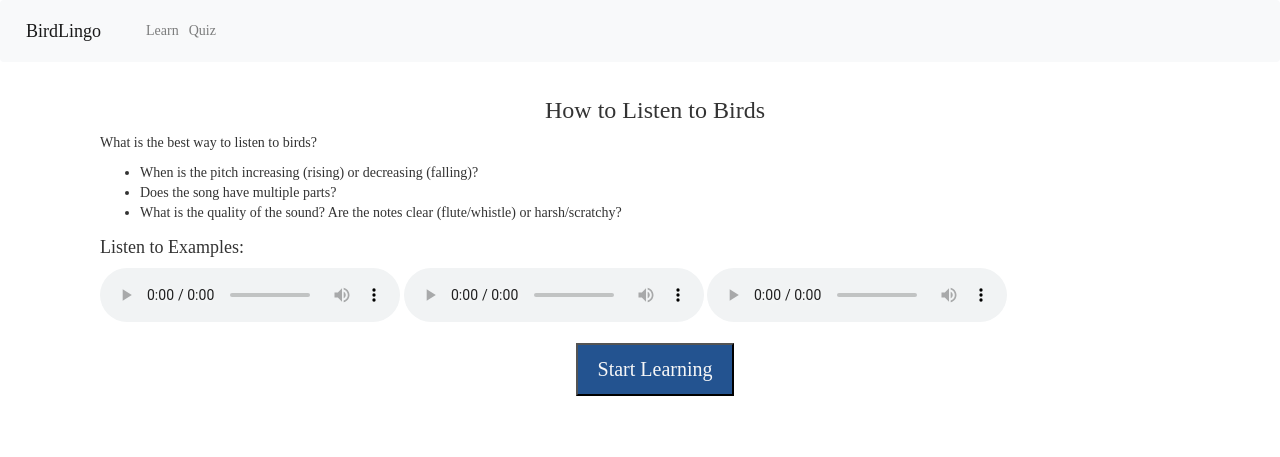
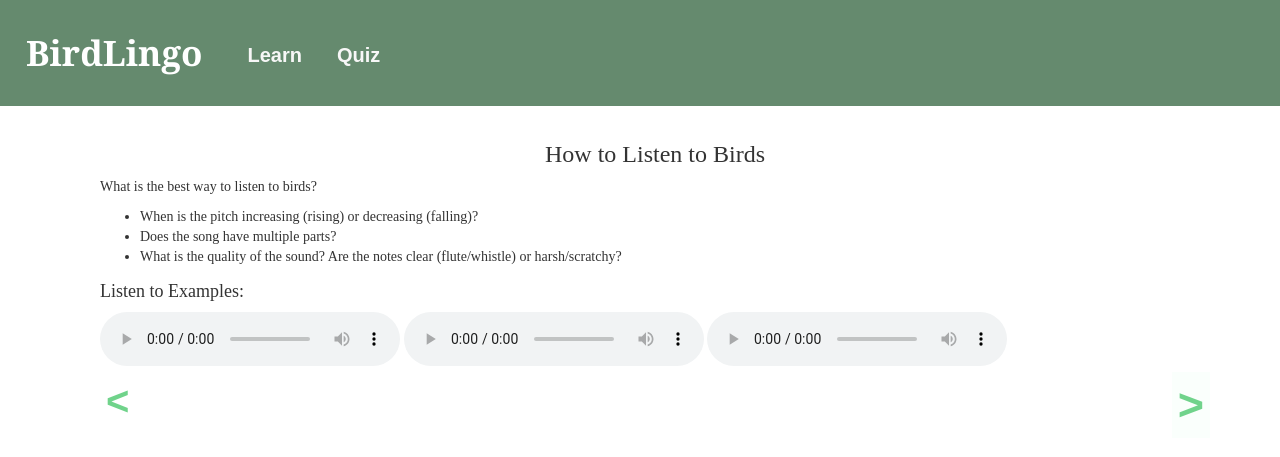
Before and after one commit to aditihaiman/BirdLingo, a Flask app: page /learn/0 in a window 1280 px wide. Shown: the top 457 px of the page. Run offline with Flask 3, Linux system fonts and the light colour scheme; some libraries are stand-ins or nearby versions.

Commit message:
made navbar and prev and next buttons

```diff
--- a/server.py
+++ b/server.py
@@ -14,7 +14,7 @@ learn_data = {
         "id": 0,
         "name": "Red-Tailed Hawk",
         "intro-text": "Let's start with something easy: ",
-        "image": "https://www.allaboutbirds.org/guide/assets/photo/319861731-1280px.jpg",
+        "image": "../static/media/red_tailed_hawk.jpeg",
         "audio": "media/Hawk.mp3",
         "attention": [
             "When is it rising or falling in pitch?",
--- a/static/main.css
+++ b/static/main.css
@@ -93,7 +93,7 @@ body {
 }
 
 .accent{
-    background-color: #506544
+    background-color: #658a6e
 }
 
 .lightgray{
@@ -105,28 +105,32 @@ body {
 }
 
 /* ====================================== */
-
-.big-button{
-    background-color: #b5ca8d;
-    height: 200px;
-    width: 400px;
-    margin: auto;
-    line-height: 200px;
-    cursor: pointer;
-    margin-top: 20px;
-    border-radius: 10px;
+.prev-button{
+    color: #70d38b;
+    font-family: Arial, Helvetica Neue, Helvetica, sans-serif;
+    background-color: #fff;
+    font-size: 40px;
+    font-weight: bolder;
+    border: 0;
 }
 
+.next-button{
+    opacity: 1;
+    color: #70d38b;
+    font-family: Arial, Helvetica Neue, Helvetica, sans-serif;
+    background-color: #fafffc;
+    font-size: 45px;
+    font-weight: 700;
+    border: 0;
+}
+
+
 .nav-button{
-    background-color: #235390;
     color: #f7f7f7;
-    height: 53px;
-    width: auto;
-    padding: 10px;
-    padding-left: 20px;
-    padding-right: 20px;
     font-size: 20px;
-    /* color: black; */
+    font-family: Arial, Helvetica Neue, Helvetica, sans-serif;
+    padding-top: 30px;
+    font-weight: 700;
 }
 
 .char-spectro{
--- a/templates/extra_learn_layout.html
+++ b/templates/extra_learn_layout.html
@@ -17,16 +17,17 @@
         <audio controls src="{{ url_for('static', filename='example2.mp3') }}">Example 2</audio>
         <audio controls src="{{ url_for('static', filename='example3.mp3') }}">Example 3</audio>
     </div>
-    <div class="text-center mt-4">
-        {% if current_id > 0 %}
-            <a href="{{ url_for('learn', id=1) }}">
-                <button type="button" class="nav-button">Start Learning</button>
+    <div class="row">
+        <div class="col">
+            <a href="/">
+                <button type="button" class="prev-button">&lt;</button>
             </a>
-        {% else %}
-            <a href="{{ url_for('learn', id=current_id + 1) }}">
-                <button type="button" class="nav-button">Next</button>
+        </div>
+        <div class="col text-right">
+            <a href="/learn/1">
+                <button type="button" class="next-button">&gt;</button>
             </a>
-        {% endif %}
+        </div>
     </div>
 </div>
 {% endblock %}
--- a/templates/home.html
+++ b/templates/home.html
@@ -23,12 +23,11 @@
 </head>
 
 <body class="base">
-    <nav class="navbar navbar-expand-lg base">
+    <nav class="navbar navbar-expand-lg">
         <a class="navbar-brand" href="/">
             <h1 class="m-0 p-0">BirdLingo</h1>
         </a>
-        <button class="navbar-toggler" type="button" data-toggle="collapse" data-target="#navbarNavAltMarkup"
-            aria-controls="navbarNavAltMarkup" aria-expanded="false" aria-label="Toggle navigation">
+        <button class="navbar-toggler" type="button" data-toggle="collapse" data-target="#navbarNavAltMarkup" aria-controls="navbarNavAltMarkup" aria-expanded="false" aria-label="Toggle navigation">
           <span class="navbar-toggler-icon"></span>
         </button>
       </nav>
--- a/templates/layout.html
+++ b/templates/layout.html
@@ -23,15 +23,14 @@
 </head>
 
 <body>
-    <nav class="navbar navbar-expand-lg navbar-light bg-light">
-        <a class="navbar-brand" href="/">BirdLingo</a>
-        <button class="navbar-toggler" type="button" data-toggle="collapse" data-target="#navbarNavAltMarkup" aria-controls="navbarNavAltMarkup" aria-expanded="false" aria-label="Toggle navigation">
-          <span class="navbar-toggler-icon"></span>
-        </button>
+    <nav class="navbar navbar-expand-lg accent p-3 pb-5 rounded-0">
+        <a class="navbar-brand" href="/">
+            <h1 class="p-0">BirdLingo</h1>
+        </a>
         <div class="collapse navbar-collapse" id="navbarNavAltMarkup">
           <div class="navbar-nav">
-            <a class="nav-item nav-link" href="/learn/0">Learn</a>
-            <a class="nav-item nav-link" href="/quiz/0">Quiz</a>
+            <a class="nav-item nav-link nav-button pr-5" href="/learn/0">Learn</a>
+            <a class="nav-item nav-link nav-button" href="/quiz/0">Quiz</a>
           </div>
         </div>
       </nav>
--- a/templates/learn_checkpoint_layout.html
+++ b/templates/learn_checkpoint_layout.html
@@ -11,12 +11,12 @@
     <div class="row">
         <div class="col">
             <a href="/learn/2">
-                <button type="button" class="nav-button">Prev</button>
+                <button type="button" class="prev-button w-button">&lt;</button>
             </a>
         </div>
         <div class="col text-right">
             <a href="/learn/3">
-                <button type="button" class="nav-button">Next</button>
+                <button type="button" class="next-button">&gt;</button>
             </a>
         </div>
     </div>
--- a/templates/learn_layout.html
+++ b/templates/learn_layout.html
@@ -73,11 +73,11 @@
 </div>
 <div class="row">
     <div class="col">
-        <button type="button" class="nav-button" id="prev-button">Prev</button>
+        <button type="button" class="prev-button" id="prev-button">&lt;</button>
 
     </div>
     <div class="col float-end text-right">
-        <button type="button" class="nav-button" id="next-button">Next</button>
+        <button type="button" class="next-button" id="next-button">&gt;</button>
     </div>
 </div>
 
```
Also changed, not shown: static/media/red_tailed_hawk.jpeg (added). Lines whose indentation alone changed are shown as unchanged.
